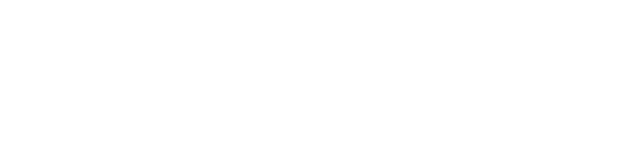
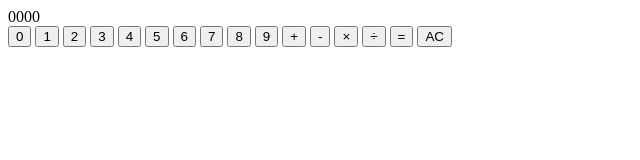
Before and after one commit to meghangantt/odin-calculator, a plain HTML site: page index.html in a window 1280 px wide. Shown: the whole page, without its empty margins (0-640 px from the left). Drawn offline with Linux system fonts and the light colour scheme.

Commit message:
Create calculator elements

```diff
--- a/index.html
+++ b/index.html
@@ -8,6 +8,25 @@
     <link rel="stylesheet" href="style.css">
 </head>
 <body>
+    <div id="calculator">
+        <div class="display">0000</div>
+        <button class="number zero">0</button>
+        <button class="number one">1</button>
+        <button class="number two">2</button>
+        <button class="number three">3</button>
+        <button class="number four">4</button>
+        <button class="number five">5</button>
+        <button class="number six">6</button>
+        <button class="number seven">7</button>
+        <button class="number eight">8</button>
+        <button class="number nine">9</button>
+        <button class="operator add">+</button>
+        <button class="operator subtract">-</button>
+        <button class="operator multiply">×</button>
+        <button class="operator divide">÷</button>
+        <button class="operator equals">=</button>
+        <button class="operator clear">AC</button>
+    </div>
     <script src="script.js"></script>
 </body>
 </html>
```
